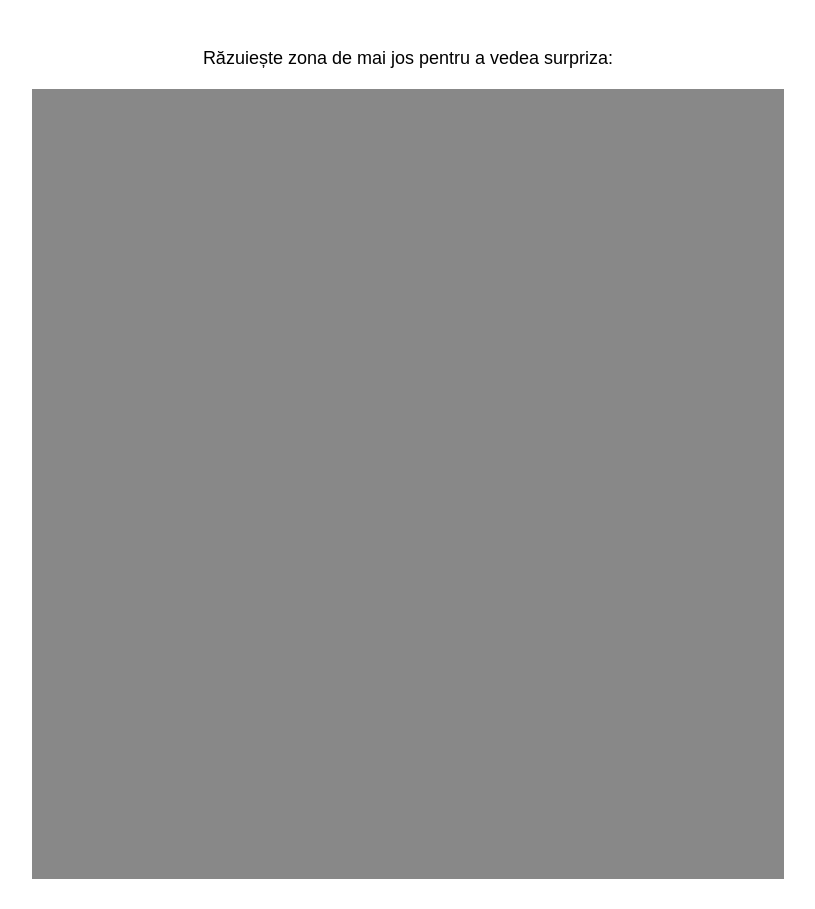
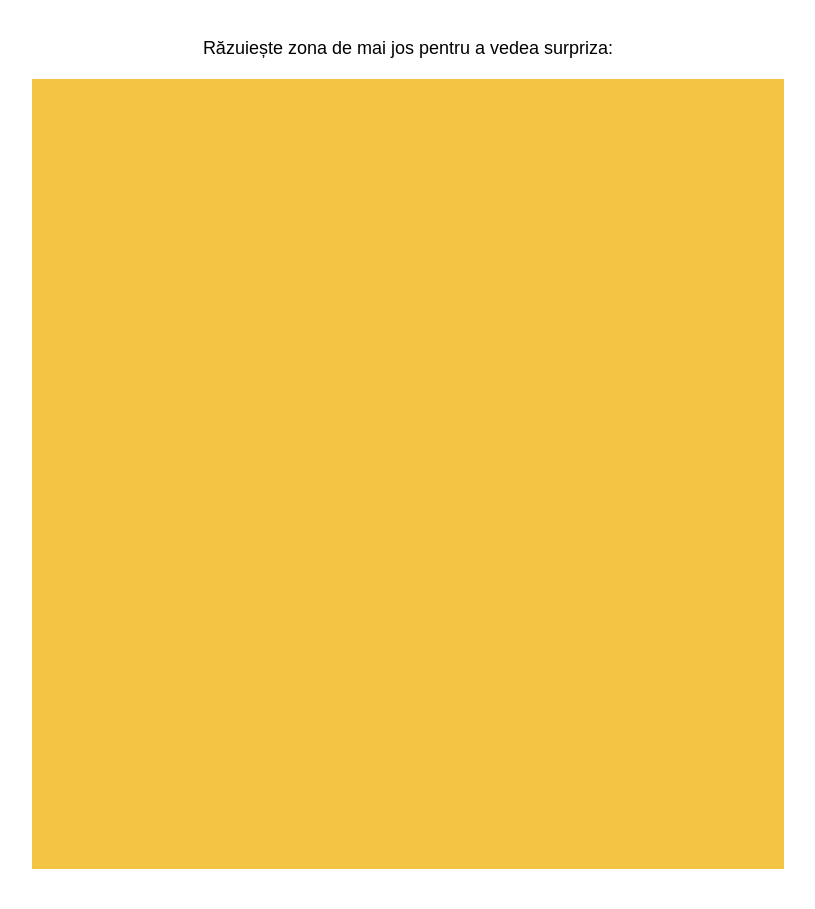
Before and after one commit to MirelHS/bbsscratch, a plain HTML site: page index.html in a window 1280 px wide. Shown: the whole page, without its empty margins (232-1047 px from the left). Drawn offline with Linux system fonts and the light colour scheme.

Commit message:
Update index.html

```diff
--- a/index.html
+++ b/index.html
@@ -8,7 +8,7 @@
     body {
       font-family: Arial, sans-serif;
       text-align: center;
-      padding: 30px;
+      padding: 20px;
       margin: 0;
     }
 
@@ -16,12 +16,12 @@
       position: relative;
       width: 100%;
       max-width: 752px;
-      height: auto;
       margin: 0 auto;
     }
 
     #hidden-image {
       width: 100%;
+      height: auto;
       display: block;
     }
 
@@ -33,6 +33,7 @@
       cursor: crosshair;
       width: 100%;
       height: 100%;
+      touch-action: none;
     }
 
     p {
@@ -52,7 +53,6 @@
   <script>
     const canvas = document.getElementById('scratch-canvas');
     const ctx = canvas.getContext('2d');
-    const container = document.getElementById('scratch-container');
     const img = document.getElementById('hidden-image');
     let isDrawing = false;
 
@@ -60,9 +60,9 @@
       canvas.width = img.clientWidth;
       canvas.height = img.clientHeight;
 
-      // Fill the canvas with gray color only
+      // Use a cheerful color like bright yellow-orange
       ctx.globalCompositeOperation = 'source-over';
-      ctx.fillStyle = '#888';
+      ctx.fillStyle = '#f4c542';  // Cheerful scratch layer color
       ctx.fillRect(0, 0, canvas.width, canvas.height);
     }
 
@@ -96,7 +96,7 @@
     canvas.addEventListener('touchend', () => isDrawing = false);
     canvas.addEventListener('touchmove', scratch, { passive: false });
 
-    // Redraw when image is loaded
+    // Ensure canvas matches image after load or resize
     img.onload = resizeCanvas;
     window.addEventListener('resize', resizeCanvas);
   </script>
```
